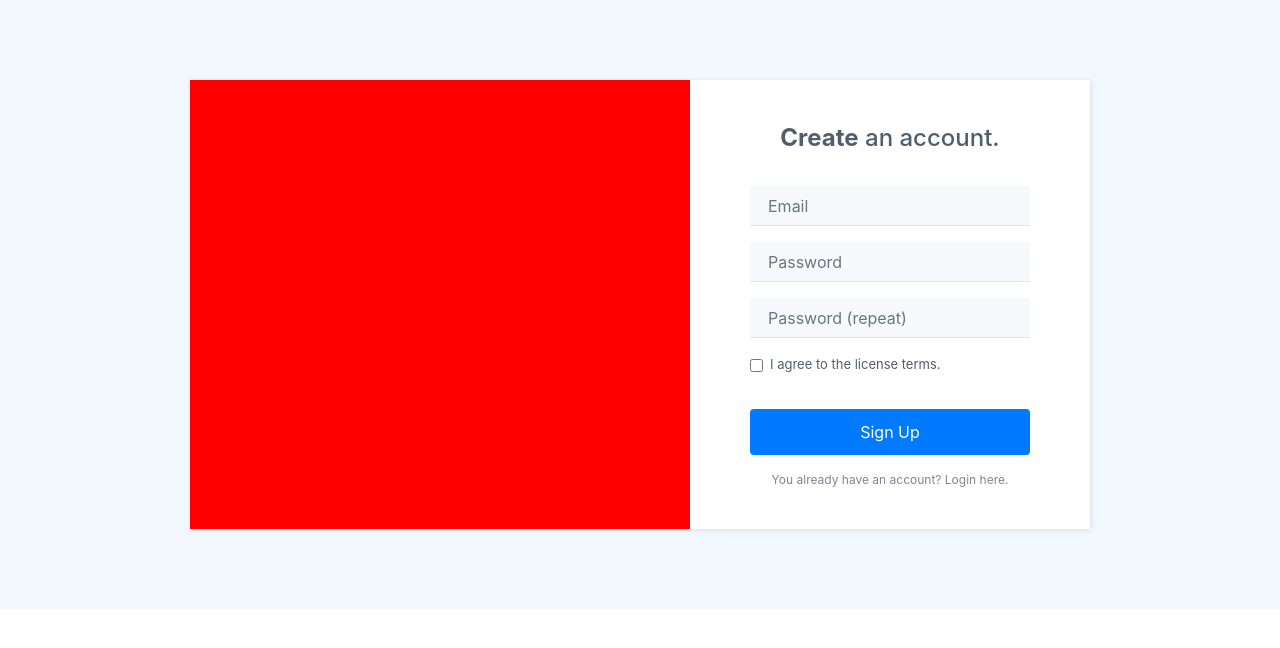
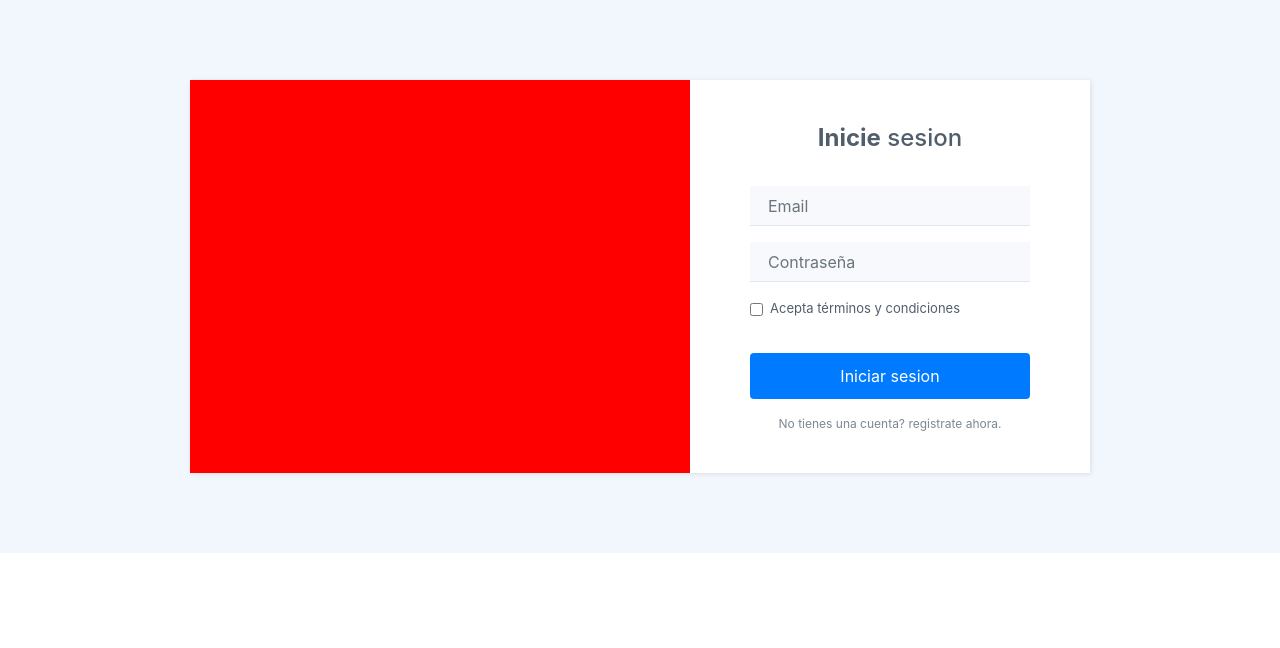
Before and after one commit to fabian017/proyecto-lab-clinico, an Angular app: page /auth/login in a window 1280 px wide. Shown: the top 648 px of the page. Built offline with nearby package versions, Linux system fonts and the light colour scheme.

Commit message:
Arreglos Login
Se corrigen algunos detalles en la vista del login

```diff
--- a/src/app/auth/pages/login/login.component.html
+++ b/src/app/auth/pages/login/login.component.html
@@ -2,13 +2,12 @@
   <div class="form-container">
       <div class="image-holder"></div>
       <form method="post">
-          <h2 class="text-center"><strong>Create</strong> an account.</h2>
+          <h2 class="text-center"><strong>Inicie</strong> sesion</h2>
           <div class="form-group"><input class="form-control" type="email" name="email" placeholder="Email"></div>
-          <div class="form-group"><input class="form-control" type="password" name="password" placeholder="Password"></div>
-          <div class="form-group"><input class="form-control" type="password" name="password-repeat" placeholder="Password (repeat)"></div>
+          <div class="form-group"><input class="form-control" type="password" name="password" placeholder="Contraseña"></div>
           <div class="form-group">
-              <div class="form-check"><label class="form-check-label"><input class="form-check-input" type="checkbox">I agree to the license terms.</label></div>
+              <div class="form-check"><label class="form-check-label"><input class="form-check-input" type="checkbox">Acepta términos y condiciones</label></div>
           </div>
-          <div class="form-group"><button class="btn btn-primary btn-block" type="submit">Sign Up</button></div><a href="#" class="already">You already have an account? Login here.</a></form>
+          <div class="form-group"><button class="btn btn-primary btn-block" type="submit">Iniciar sesion</button></div><a href="#" class="already">No tienes una cuenta? registrate ahora.</a></form>
   </div>
 </div>
```
